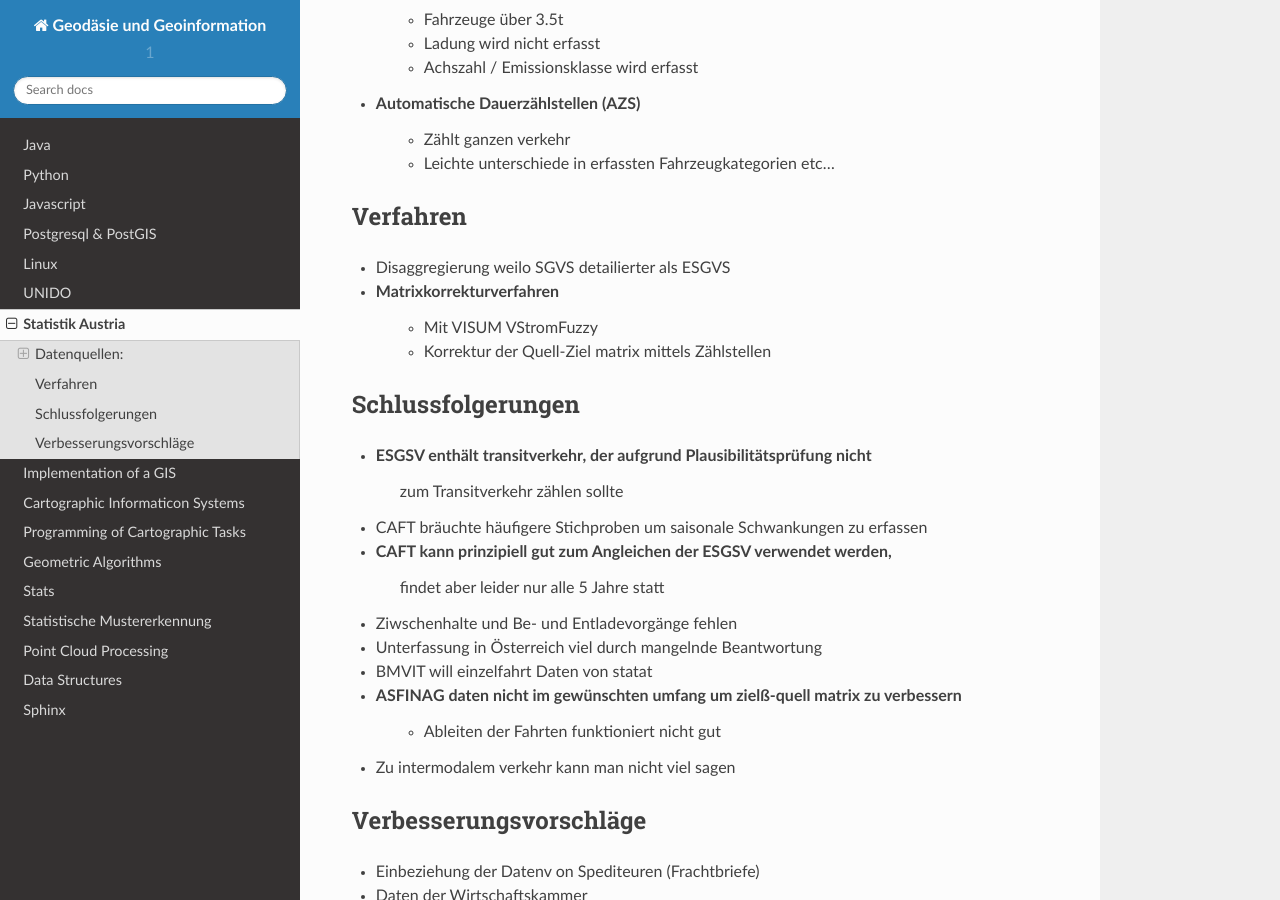
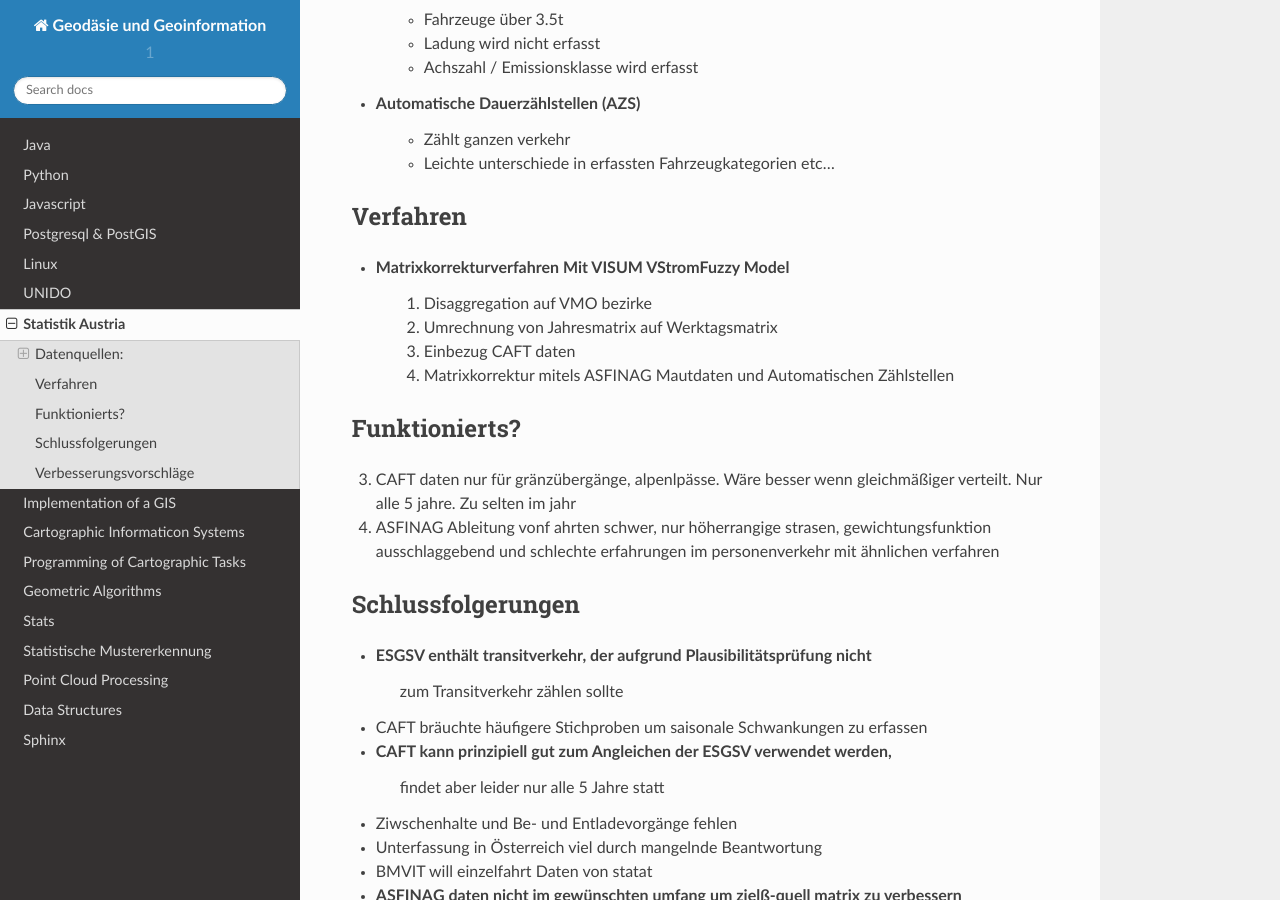
Before and after one commit to hoelk/notes, a Sphinx documentation site: the page built from source/statat.rst, in a window 1280 px wide and 900 px high, scrolled down 1634 px. Built offline with Sphinx 7.4.7 and the Read the Docs theme 2.0.0, drawn with Linux system fonts in a browser that asks for light colours.

```diff
--- a/source/statat.rst
+++ b/source/statat.rst
@@ -76,10 +76,18 @@
 Verfahren
 *********
 
-* Disaggregierung weilo SGVS detailierter als ESGVS
-* Matrixkorrekturverfahren
-    * Mit VISUM VStromFuzzy
-    * Korrektur der Quell-Ziel matrix mittels Zählstellen
+* Matrixkorrekturverfahren Mit VISUM VStromFuzzy Model
+    1. Disaggregation auf VMO bezirke
+    2. Umrechnung von Jahresmatrix auf Werktagsmatrix
+    3. Einbezug CAFT daten
+    4. Matrixkorrektur mitels ASFINAG Mautdaten und Automatischen Zählstellen
+
+Funktionierts?
+**************
+
+3. CAFT daten nur für gränzübergänge, alpenlpässe. Wäre besser wenn gleichmäßiger verteilt. Nur alle 5 jahre. Zu selten im jahr
+4. ASFINAG Ableitung vonf ahrten schwer, nur höherrangige strasen, gewichtungsfunktion ausschlaggebend und schlechte erfahrungen im personenverkehr mit ähnlichen verfahren
+
 
 
 Schlussfolgerungen
```
